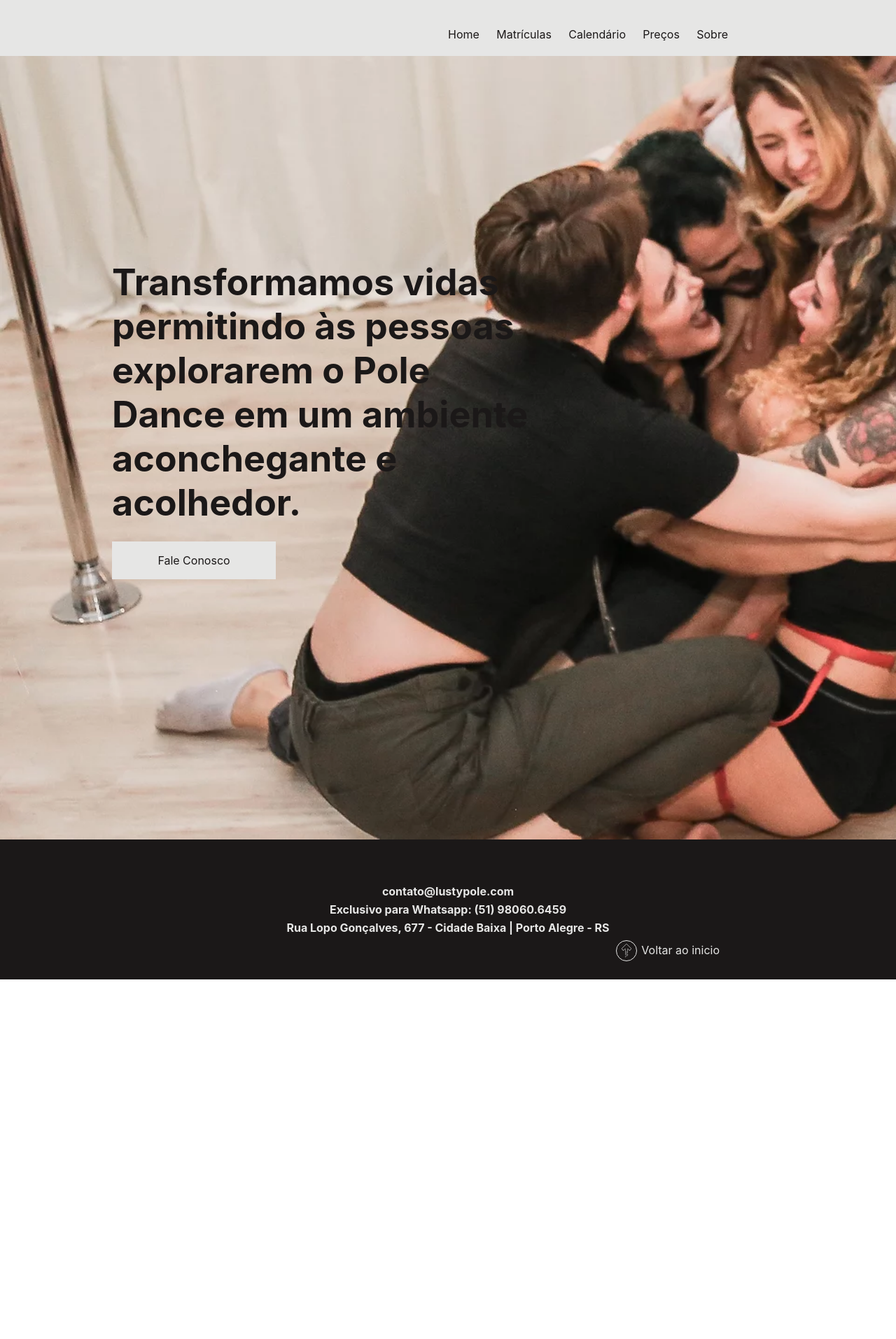
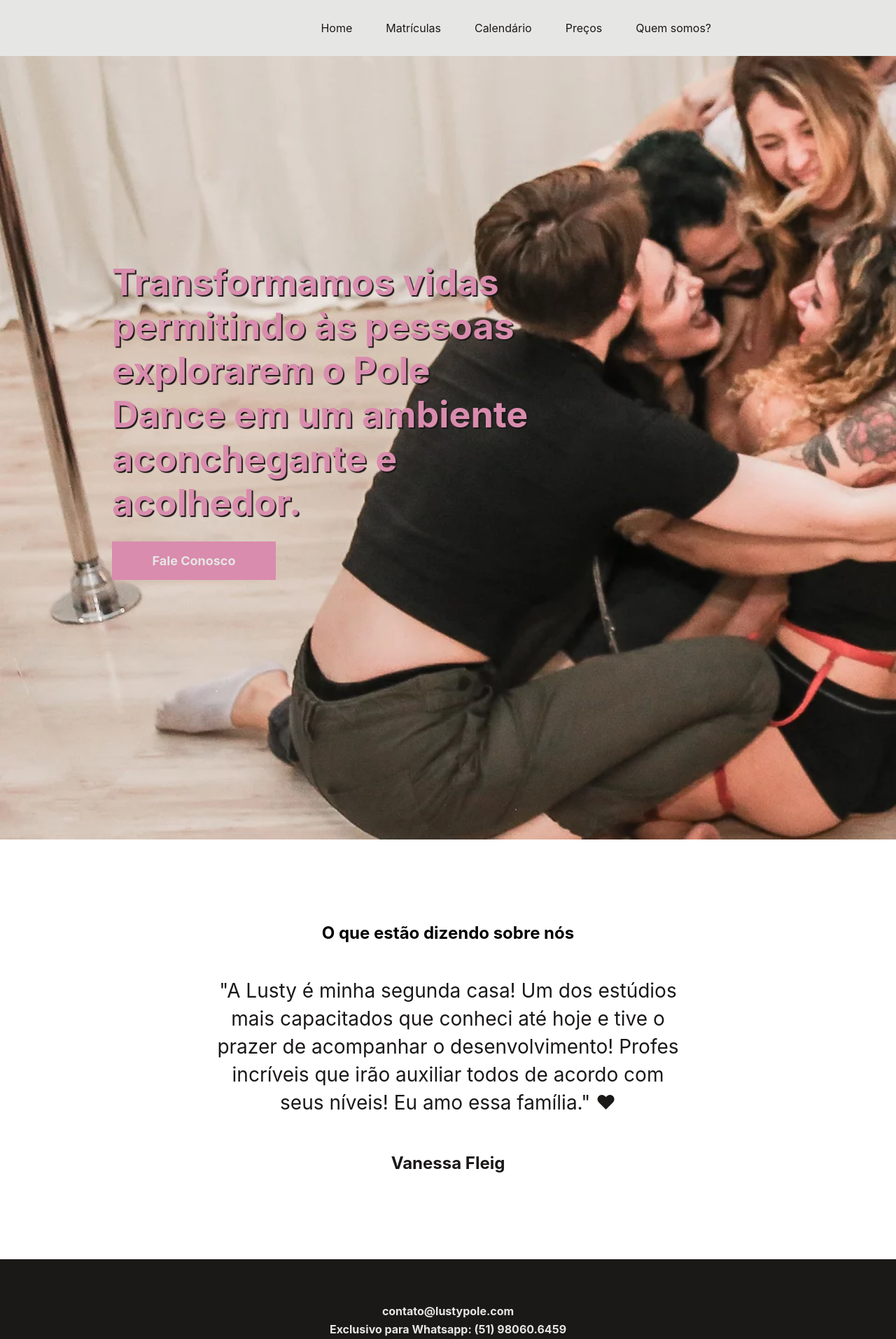
Before and after one commit to BlueishCupcake/LustyPole, a React (Create React App) app: page / in a window 1280 px wide. Shown: the top 1914 px of the page at 70% size. Before the commit the page ends 1400 px from the top, so only its background shows below. Built offline with nearby package versions, Linux system fonts and the light colour scheme.

Commit message:
Starting statements section and changing some design

```diff
--- a/src/App.tsx
+++ b/src/App.tsx
@@ -1,12 +1,14 @@
 import { Footer } from "./components/footer";
 import { GroupSection } from "./components/groupSection";
 import { Header } from "./components/header";
+import { Statements } from "./components/statements";
 
 function App() {
   return (
     <div>
       <Header />
       <GroupSection />
+      <Statements />
       <Footer />
     </div>
   );
--- a/src/components/footer/index.tsx
+++ b/src/components/footer/index.tsx
@@ -10,7 +10,7 @@ export const Footer: React.FC = () => {
           Rua Lopo Gonçalves, 677 - Cidade Baixa | Porto Alegre - RS
         </S.Span>
       </S.SpanWrapper>
-      <S.GoBack href="#header">
+      <S.GoBack href="#group-photo">
         Voltar ao inicio
         <S.Arrow src="arrow-up.svg" />
       </S.GoBack>
--- a/src/components/footer/style.ts
+++ b/src/components/footer/style.ts
@@ -36,7 +36,7 @@ export const GoBack = styled.a`
   border-radius: 4px;
   border: none;
   cursor: pointer;
-  transition: 0.3s;
+  transition: color 0.3s;
   text-decoration: none;
 
   &:hover {
--- a/src/components/groupSection/index.tsx
+++ b/src/components/groupSection/index.tsx
@@ -2,7 +2,7 @@ import * as S from "./style";
 
 export const GroupSection: React.FC = () => {
   return (
-    <S.GroupContainer>
+    <S.GroupContainer id="group-photo">
       <S.GroupText>
         Transformamos vidas permitindo às pessoas explorarem o Pole Dance em um
         ambiente aconchegante e acolhedor.
--- a/src/components/groupSection/style.ts
+++ b/src/components/groupSection/style.ts
@@ -11,9 +11,10 @@ export const GroupContainer = styled.div`
 `;
 
 export const GroupText = styled.span`
-  color: var(--black);
+  color: var(--pink);
   font-size: 52px;
   font-weight: bold;
+  text-shadow: 2px 2px 1px var(--black);
   width: 600px;
   margin-left: 160px;
 `;
@@ -22,16 +23,17 @@ export const GroupBtn = styled.a`
   margin: 24px 0 0 160px;
   padding: 16px;
   width: 200px;
-  background-color: var(--white);
+  background-color: var(--pink);
   cursor: pointer;
   border: 1px solid transparent;
-  font-size: 16px;
-  transition: 0.3s;
+  font-size: 18px;
+  transition: border-color 0.3s;
   text-align: center;
   text-decoration: none;
-  color: var(--black);
+  font-weight: bold;
+  color: var(--white);
 
   &:hover {
-    border: 1px solid var(--black);
+    border-color: var(--black);
   }
 `;
--- a/src/components/header/index.tsx
+++ b/src/components/header/index.tsx
@@ -2,13 +2,13 @@ import * as S from "./style";
 
 export const Header: React.FC = () => {
   return (
-    <S.Headers id="header">
+    <S.Headers>
       <S.LinksWrapper>
         <S.Links>Home</S.Links>
         <S.Links>Matrículas</S.Links>
         <S.Links>Calendário</S.Links>
         <S.Links>Preços</S.Links>
-        <S.Links>Sobre</S.Links>
+        <S.Links>Quem somos?</S.Links>
       </S.LinksWrapper>
     </S.Headers>
   );
--- a/src/components/header/style.ts
+++ b/src/components/header/style.ts
@@ -15,8 +15,8 @@ export const Headers = styled.header`
 export const LinksWrapper = styled.div`
   display: flex;
   place-content: space-between;
-  width: 400px;
-  padding: 24px 240px 0 0;
+  place-items: center;
+  padding: 0 240px 0 0;
 `;
 
 export const Links = styled.a`
@@ -24,8 +24,9 @@ export const Links = styled.a`
   line-height: 50px;
   text-align: center;
   cursor: pointer;
+  padding: 24px;
 
-  transition: 0.4s;
+  transition: color 0.3s;
 
   &:hover {
     color: var(--pink);
--- /dev/null
+++ b/src/components/statements/index.tsx
@@ -0,0 +1,17 @@
+import * as S from "./style";
+
+export const Statements: React.FC = () => {
+  return (
+    <S.StatementsBody>
+      <h2>O que estão dizendo sobre nós</h2>
+      <S.Statement>
+        "A Lusty é minha segunda casa! Um dos estúdios mais capacitados que
+        conheci até hoje e tive o prazer de acompanhar o desenvolvimento! Profes
+        incríveis que irão auxiliar todos de acordo com seus níveis! Eu amo essa
+        família." ❤
+      </S.Statement>
+
+      <S.Author>Vanessa Fleig</S.Author>
+    </S.StatementsBody>
+  );
+};
--- /dev/null
+++ b/src/components/statements/style.ts
@@ -0,0 +1,26 @@
+import styled from "styled-components";
+
+export const StatementsBody = styled.section`
+  width: 680px;
+  height: 600px;
+  margin: 0 auto;
+
+  display: flex;
+  flex-direction: column;
+  place-items: center;
+  place-content: center;
+`;
+
+export const Statement = styled.p`
+  font-size: 28px;
+  line-height: 40px;
+  color: var(--black);
+  text-align: center;
+`;
+
+export const Author = styled.p`
+  text-align: center;
+  color: var(--black);
+  font-size: 24px;
+  font-weight: bold;
+`;
```
